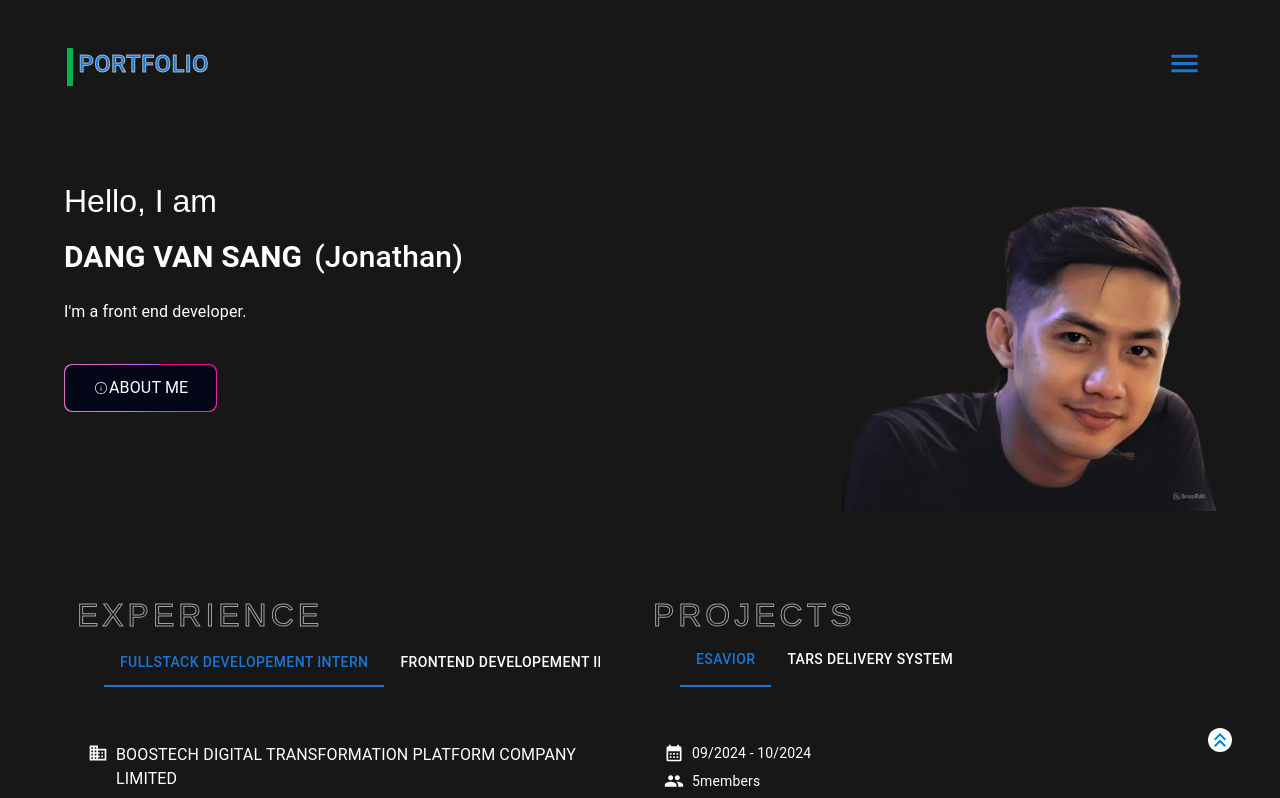
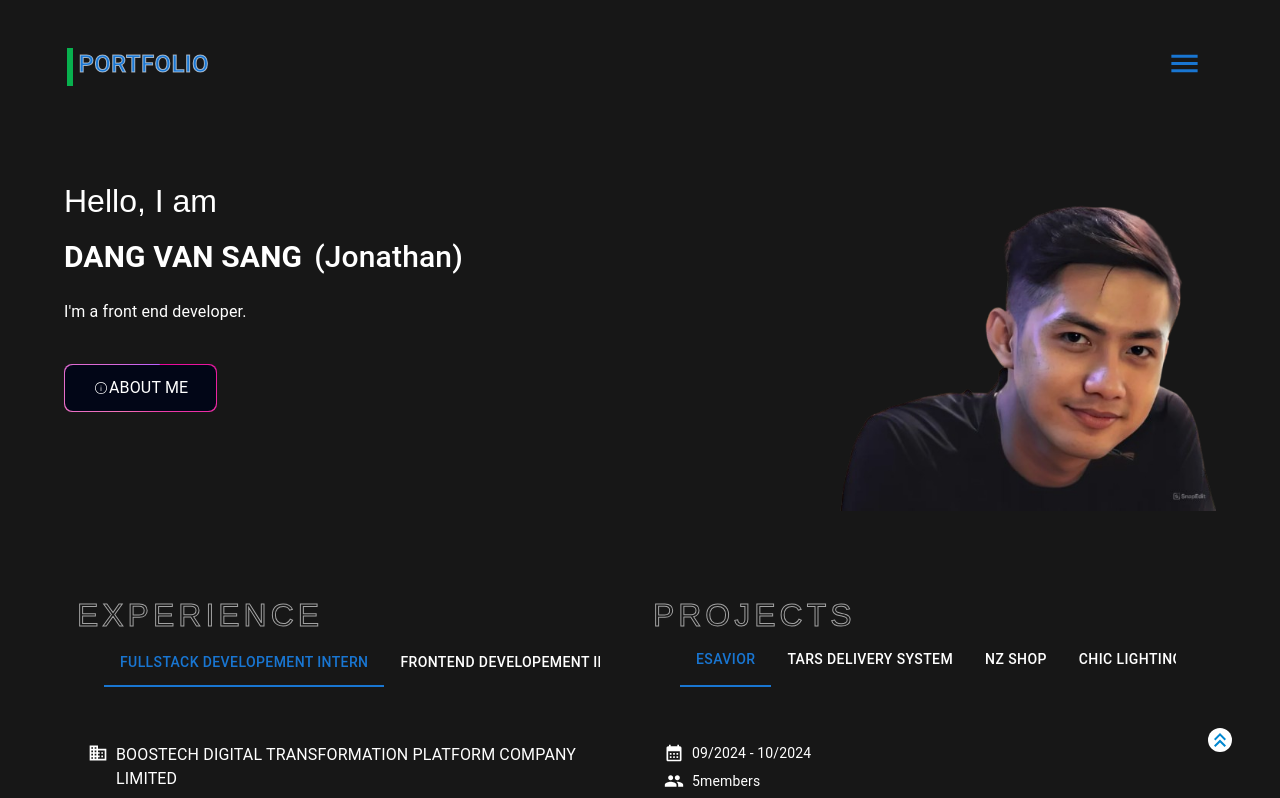
Before and after one commit to Sangdang2203/portfolio, a Next.js app: page / in a window 1280 px wide. Shown: the top 798 px of the page. Built offline with nearby package versions, Linux system fonts and the light colour scheme.

Commit message:
Update data.ts

```diff
--- a/src/assets/libs/data.ts
+++ b/src/assets/libs/data.ts
@@ -129,6 +129,97 @@ export const projectData = [
       },
     ],
   },
+  {
+    id: 3,
+    title: "NZ Shop",
+    duration: "01/2024 - 03/2024",
+    teamSize: 4,
+    describe: "",
+    githubLinks: [
+      { id: 1, name: "Frontend", link: "https://tinyurl.com/frontend-nzshop" },
+      { id: 2, name: "Backend", link: "https://tinyurl.com/backend-nzshop" },
+    ],
+    technologies: [
+      { id: 1, name: "Backend", description: "PHP, Laravel Frameworks" },
+      {
+        id: 2,
+        name: "Frontend",
+        description:
+          "Vuejs, Vuetify, Axios, RESTful APIs, Material UI, TailwindCSS, HTML5, CSS, JavaScript, pinia, ckeditor 5.",
+      },
+      { id: 3, name: "Database", description: "MySQL" },
+    ],
+    contributions: [
+      {
+        id: 1,
+        describe:
+          "Design and optimize the APIs for efficient communication between the front-end and backend, reducing load times.",
+      },
+      {
+        id: 2,
+        describe: "Performing authorization for users.",
+      },
+      {
+        id: 3,
+        describe:
+          "Build product detail page: User can view product details, product promotion, comments.",
+      },
+      {
+        id: 4,
+        describe:
+          "Build admin dashboard (CRUD): post management, product management, page management, slider management.",
+      },
+      {
+        id: 5,
+        describe: "Combine chat GPT for composing product description.",
+      },
+    ],
+  },
+  {
+    id: 4,
+    title: "Chic Lighting",
+    duration: "01/2024 - 03/2024",
+    teamSize: 1,
+    describe: "",
+    githubLinks: [
+      { id: 1, name: "Frontend", link: "https://tinyurl.com/chic-lighting" },
+    ],
+    technologies: [
+      {
+        id: 1,
+        name: "Frontend",
+        description: "HTML5, CSS, JavaScript, AngularJS, Bootstrap 5.",
+      },
+    ],
+    contributions: [
+      {
+        id: 1,
+        describe:
+          "Built Homepage, Product Detail Page, Contact Page, Gallery Page, About Us Page",
+      },
+      {
+        id: 2,
+        describe: "Built functions: login, register account",
+      },
+      {
+        id: 3,
+        describe:
+          "Filtering function: filter products through product's branch.",
+      },
+      {
+        id: 4,
+        describe: "Searching function: search products through product's name.",
+      },
+      {
+        id: 5,
+        describe: "Built counting visitor function.",
+      },
+      {
+        id: 6,
+        describe: "Improve the user interface and user experience.",
+      },
+    ],
+  },
 ];
 
 export const skillData = [
```
